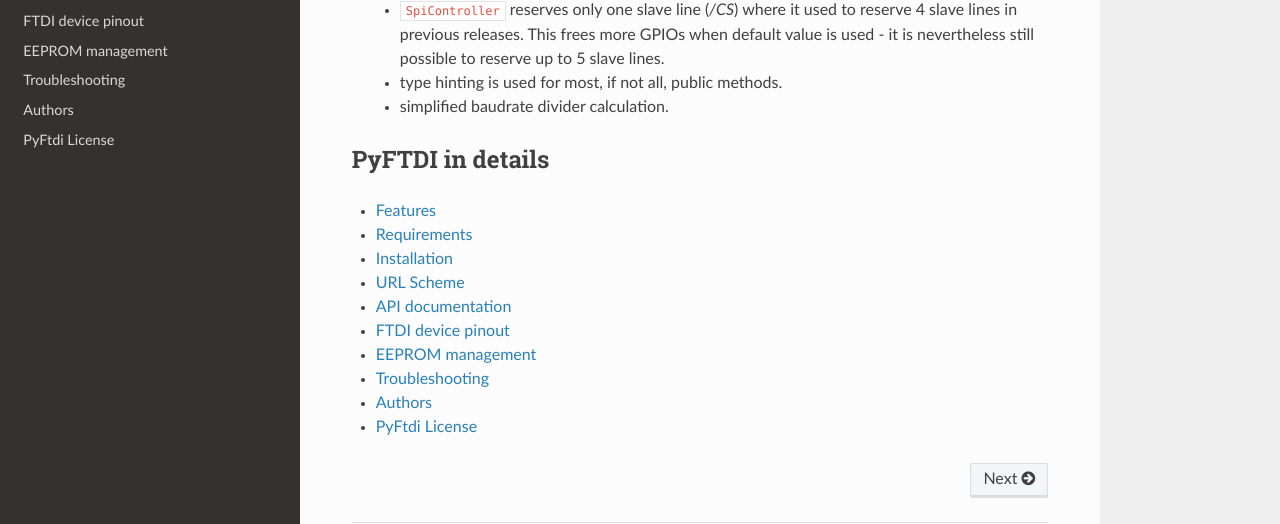
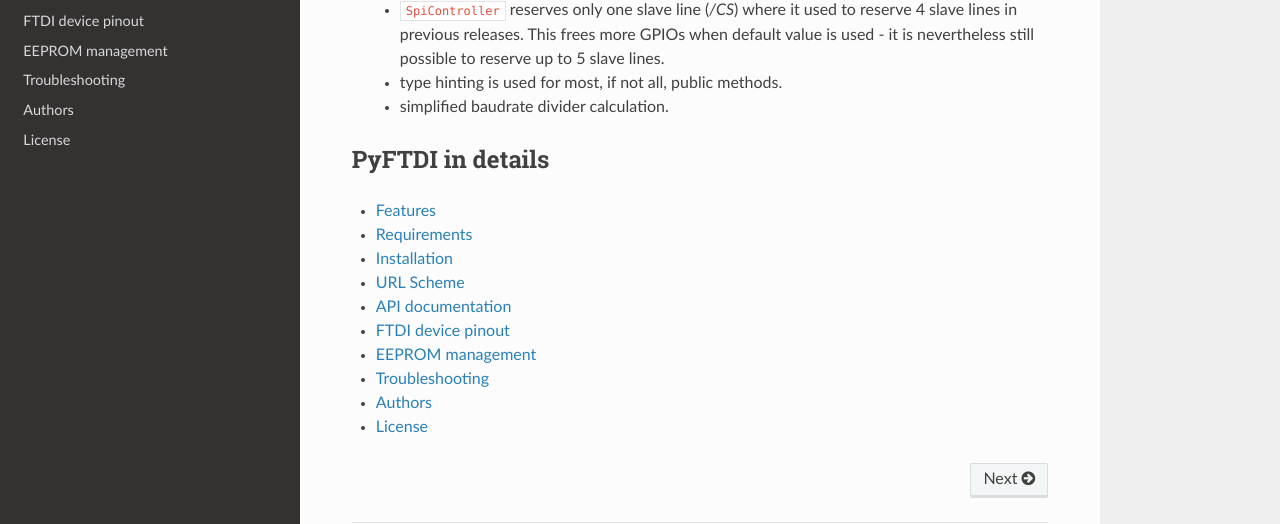
Before and after one commit to eblot/pyftdi, a Sphinx documentation site: the page built from pyftdi/doc/index.rst, in a window 1280 px wide and 900 px high, scrolled down 1279 px. Shown: the part 272-796 px from the top of the window. Built offline with Sphinx 7.4.7 and the Read the Docs theme 2.0.0, drawn with Linux system fonts in a browser that asks for light colours.

Commit message:
Rename license file

```diff
--- a/pyftdi/doc/index.rst
+++ b/pyftdi/doc/index.rst
@@ -98,4 +98,4 @@
    eeprom
    troubleshooting
    authors
-   licenses
+   license
--- a/pyftdi/doc/licenses.rst
+++ b/pyftdi/doc/license.rst
@@ -1,5 +1,5 @@
-PyFtdi License
---------------
+License
+-------
 
 .. include:: defs.rst
 
```
